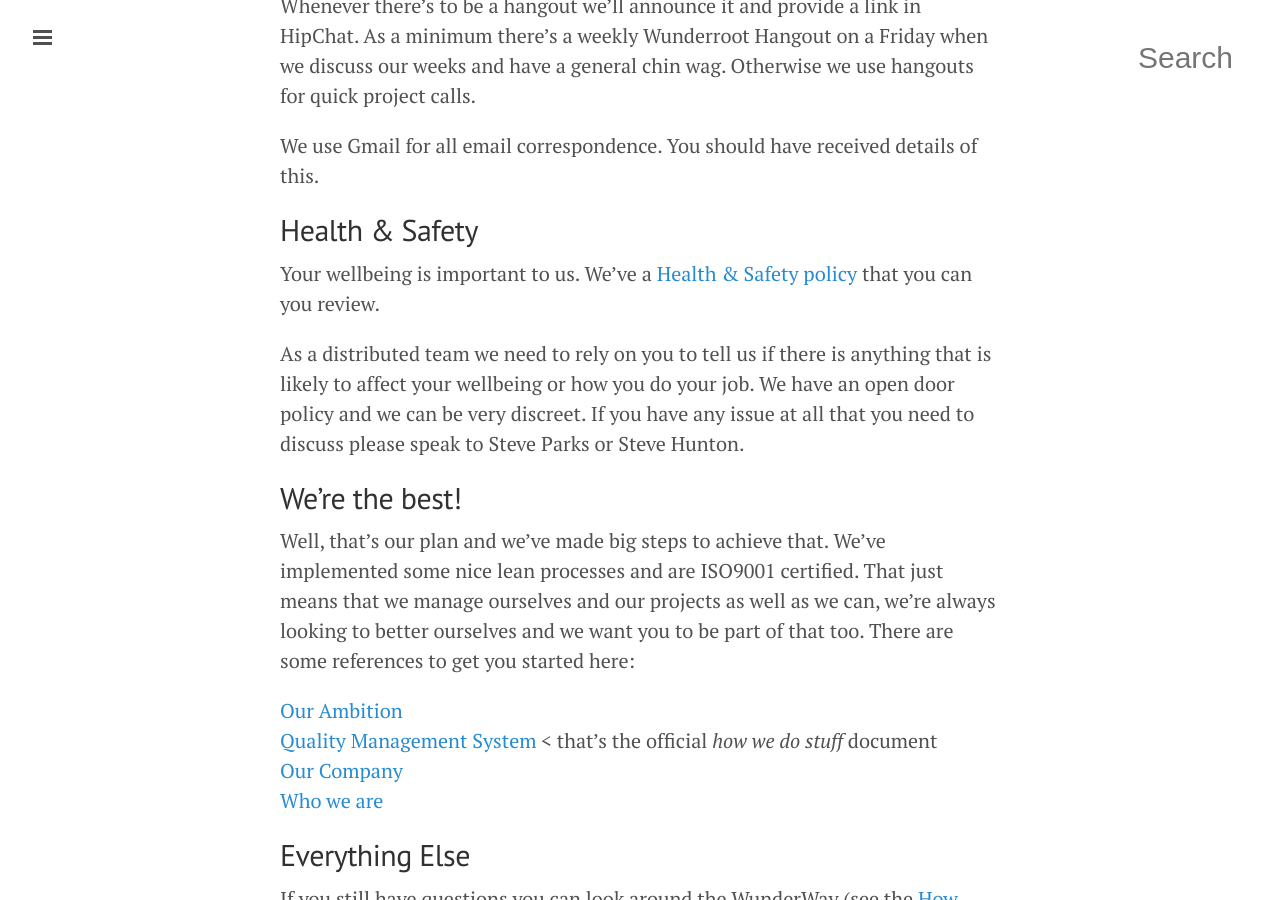
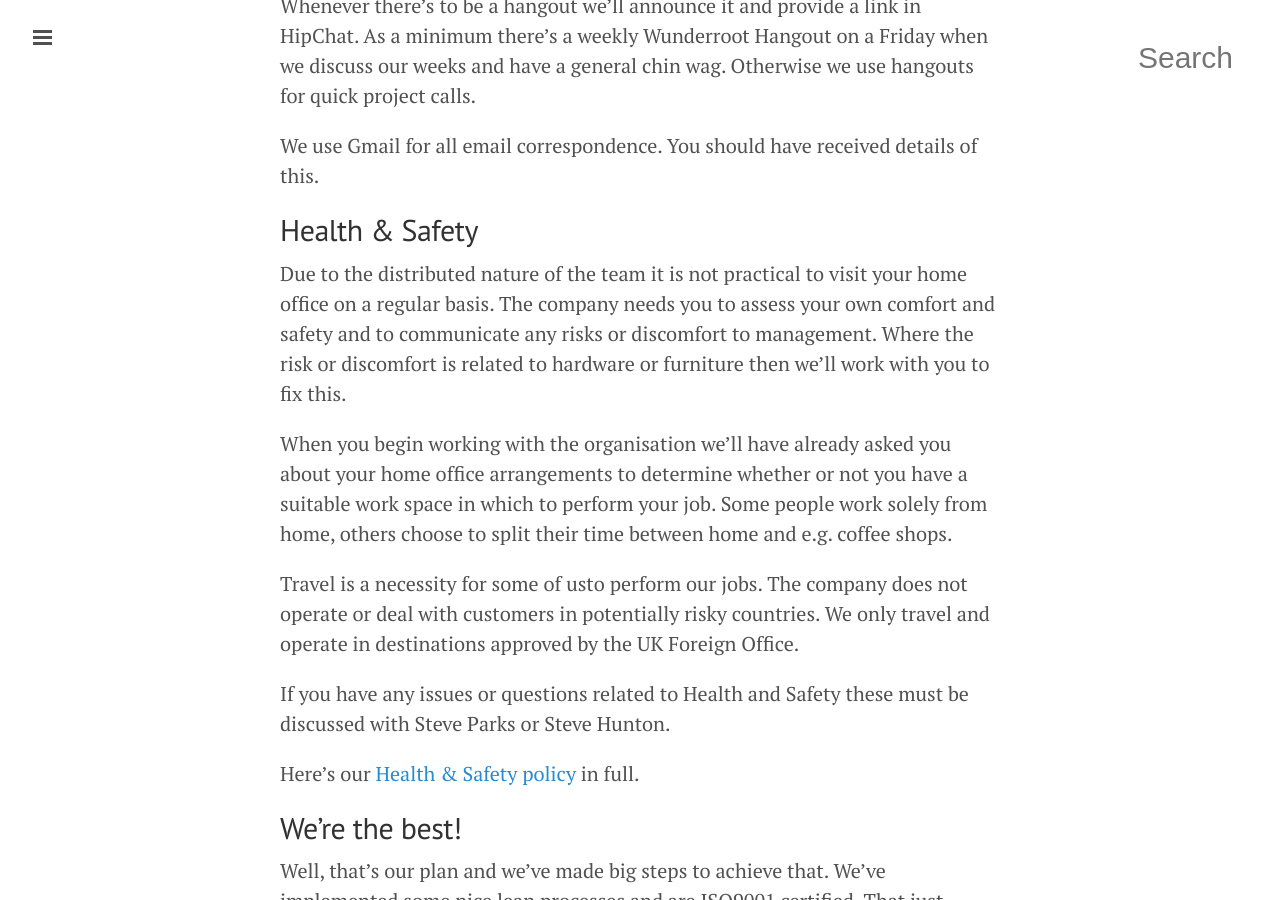
Before and after one commit to tormi/WunderWay, a Jekyll site: the page built from how/new-starter.md, in a window 1280 px wide and 900 px high, scrolled down 1981 px. Built offline with Jekyll 4.4.1, drawn with Linux system fonts in a browser that asks for light colours; Markdown is read by kramdown in place of the engine named in the settings.

Commit message:
updated H&S description in the new starter summary

```diff
--- a/how/new-starter.md
+++ b/how/new-starter.md
@@ -53,9 +53,16 @@
 
 ##Health & Safety
 
-Your wellbeing is important to us. We've a <a href="http://way.wunder.co.company/health-and-safety/">Health & Safety policy</a> that you can you review.
+Due to the distributed nature of the team it is not practical to visit your home office on a regular basis. The company needs you to assess your own comfort and safety and to communicate any risks or discomfort to management. Where the risk or discomfort is related to hardware or furniture then we'll work with you to fix this.
 
-As a distributed team we need to rely on you to tell us if there is anything that is likely to affect your wellbeing or how you do your job. We have an open door policy and we can be very discreet. If you have any issue at all that you need to discuss please speak to Steve Parks or Steve Hunton.
+When you begin working with the organisation we'll have already asked you about your home office arrangements to determine whether or not you have a suitable work space in which to perform your job. Some people work solely from home, others choose to split their time between home and e.g. coffee shops.
+
+Travel is a necessity for some of usto perform our jobs. The company does not operate or deal with customers in potentially risky countries. We only travel and operate in destinations approved by the UK Foreign Office.
+
+If you have any issues or questions related to Health and Safety these must be discussed with Steve Parks or Steve Hunton.
+
+Here's our <a href="http://way.wunder.co.uk/company/health-and-safety/">Health & Safety policy</a> in full.
+
 
 ##We're the best!
 
```
